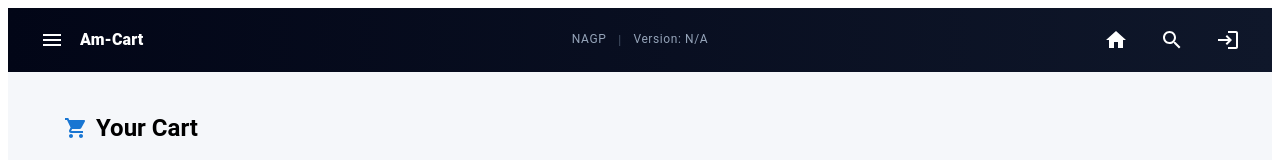
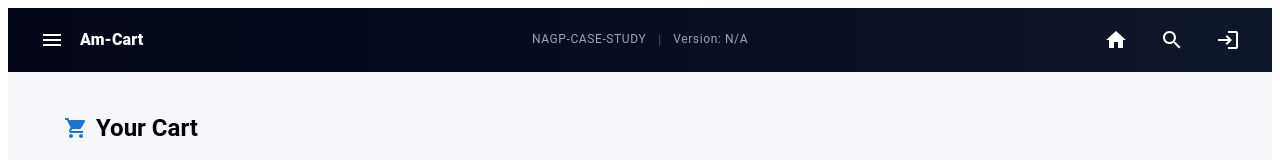
Before and after one commit to mohitsinghgit02/NAGP_Workshop_Case_Study, a React (Vite) app in the folder front/: page /cart in a window 1280 px wide. Shown: the top 160 px of the page. Built offline with nearby package versions, Linux system fonts and the light colour scheme; no server answers.

Commit message:
Herder check

```diff
--- a/front/src/components/Header.jsx
+++ b/front/src/components/Header.jsx
@@ -183,7 +183,7 @@ export default function Header({ onMenuClick }) {
                                 letterSpacing: "0.05em",
                             }}
                         >
-                            NAGP
+                            NAGP-CASE-STUDY
                         </Typography>
 
                         <Typography sx={{ color: "#475569", fontSize: "0.75rem" }}>
```
